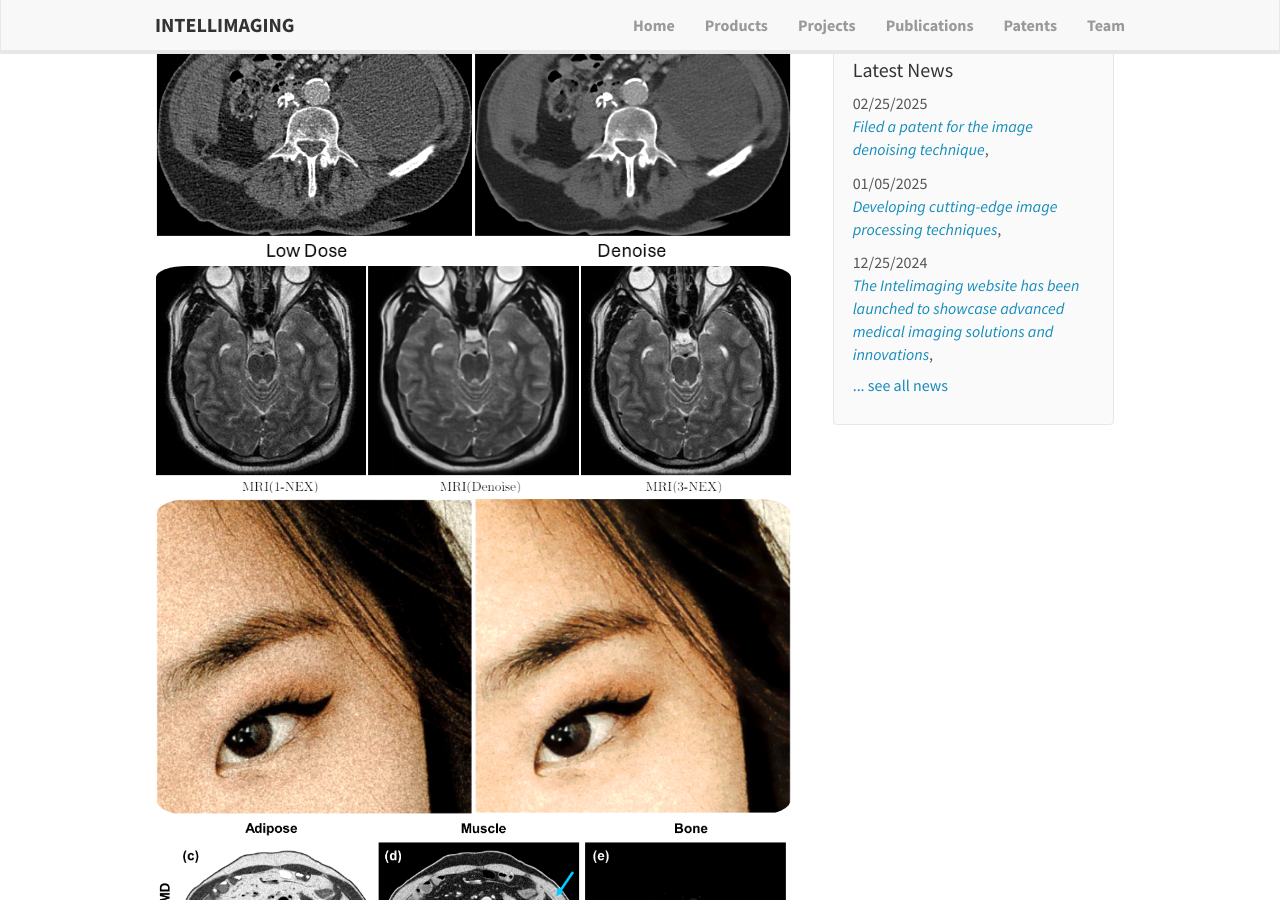
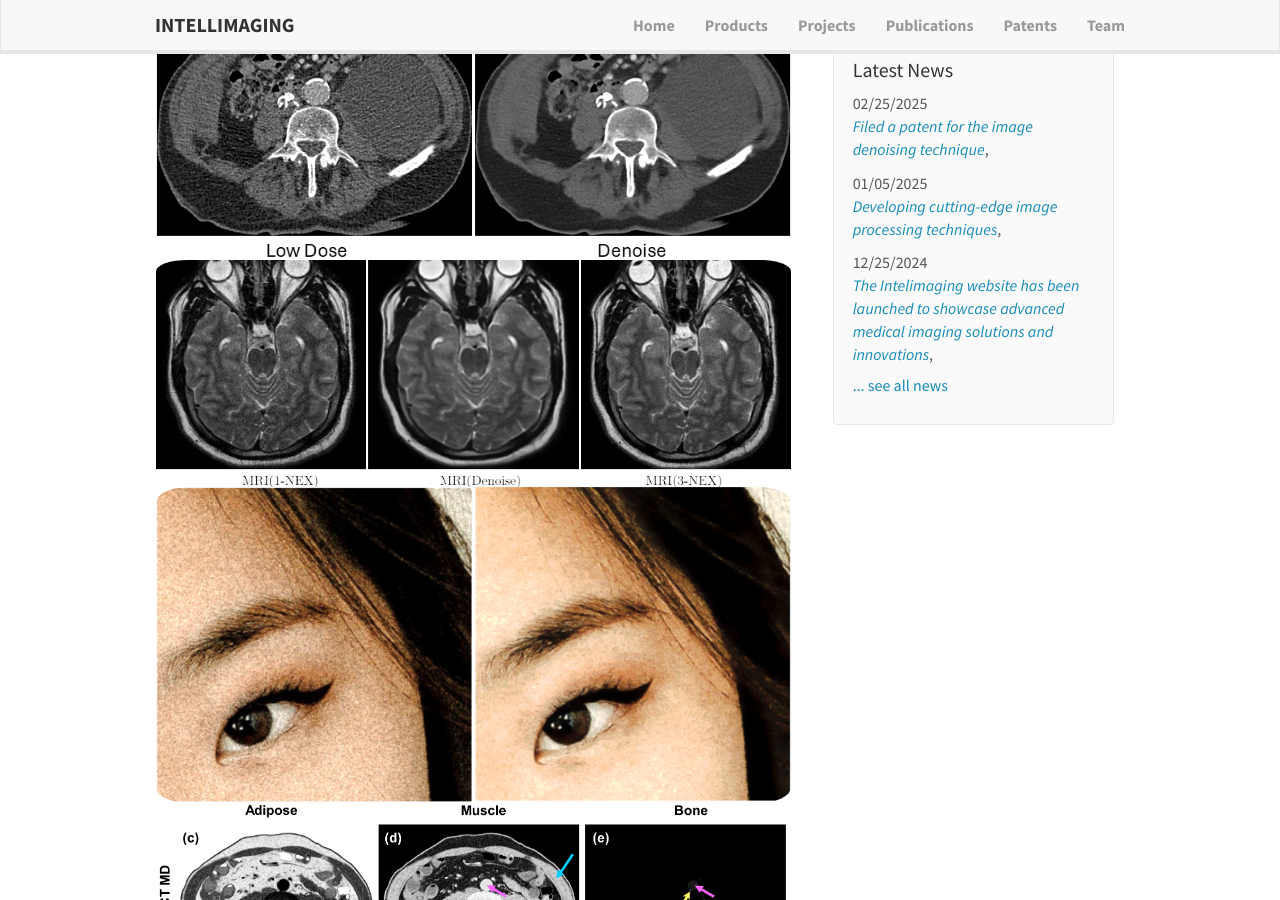
Before and after one commit to intellimaging/intellimaging.github.io, a Jekyll site: the page built from _pages/home.md, in a window 1280 px wide and 900 px high, scrolled down 489 px. Built offline with Jekyll 4.4.1, drawn with Linux system fonts in a browser that asks for light colours.

Commit message:
Update home.md

```diff
--- a/_pages/home.md
+++ b/_pages/home.md
@@ -35,19 +35,12 @@ permalink: /
 <p style="text-align: justify;">Artificial Intelligence (AI) is revolutionizing medical imaging by enhancing diagnostic precision, streamlining workflow efficiency, and enabling early disease detection. Leveraging machine learning (ML) and deep learning (DL) techniques, AI-driven tools interpret complex medical images—such as MRIs, CT scans, and ultrasounds—transforming radiology and extending its reach across healthcare. These tools expertly identify abnormalities like tumors, fractures, and infections, while supporting early detection of cancers, cardiovascular diseases, and neurological disorders. AI accurately delineates anatomical structures and lesions, facilitating surgical planning, radiation therapy, and other interventions. Additionally, it distinguishes benign from malignant lesions, categorizes disease subtypes, informs personalized treatment strategies, and measures tumor volume, organ size, and vascular characteristics while tracking disease progression and treatment response. Specializing in X-ray tomographic imaging, photoacoustic imaging, and advanced image reconstruction and analysis, we are developing innovative theories, methods, software, and hardware systems for clinical use in disease detection and diagnosis. We welcome collaboration with partners and funding agencies on transformative, high-impact projects.class="w3-content w3-display-container"</p>
 
 <div class="image-gallery">
-  <div class="image-container">
+
      <img class="mySlides" src="{{ site.url }}{{ site.baseurl }}/images/Slide1.PNG" style="width:100%" alt="Image 1" class="zoomable-image" onclick="toggleZoom(this)">
-  </div>
-  <div class="image-container">
      <img class="mySlides" src="{{ site.url }}{{ site.baseurl }}/images/Slide000.png" style="width:100%" alt="Image 2" class="zoomable-image" onclick="toggleZoom(this)">
-  </div>
-  <div class="image-container">
      <img class="mySlides" src="{{ site.url }}{{ site.baseurl }}/images/Slide11.png" style="width:100%" alt="Image 3" class="zoomable-image" onclick="toggleZoom(this)">
-  </div>
-  <div class="image-container">
      <img class="mySlides" src="{{ site.url }}{{ site.baseurl }}/images/Slide3.png" style="width:100%" alt="Image 4" class="zoomable-image" onclick="toggleZoom(this)">
   </div>
-</div>
 <script>
     function toggleZoom(image) {
         image.classList.toggle('zoomed');
```
